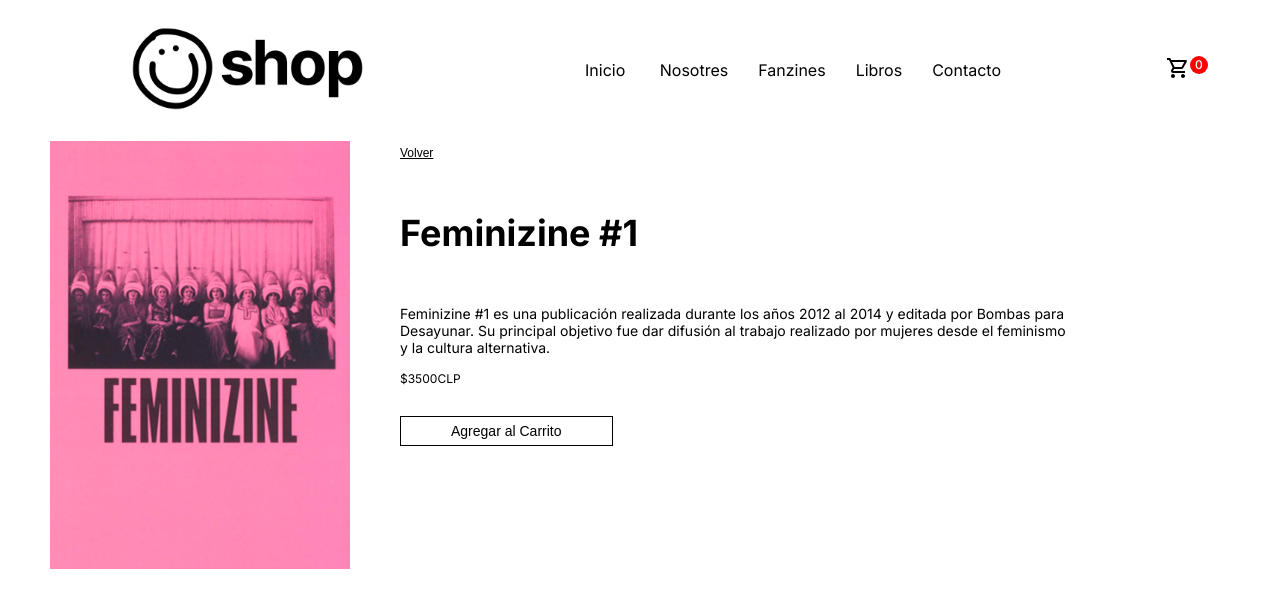
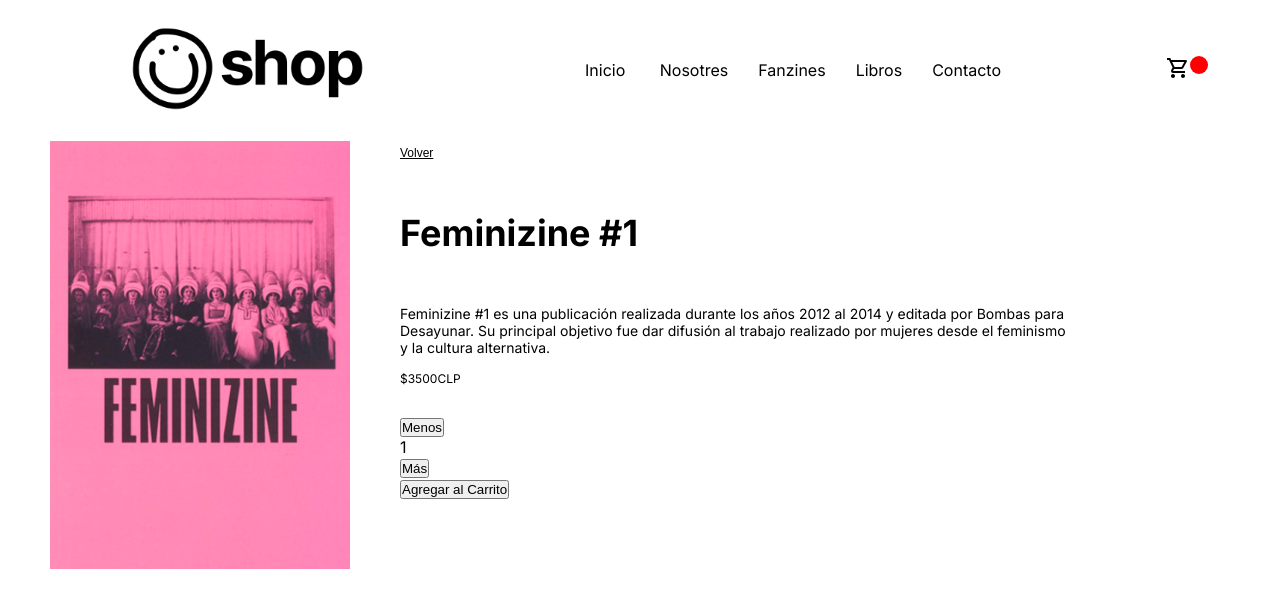
Before and after one commit to CamilaMaira/Ecommerce-CoderHouse, a React (Create React App) app in the folder ecommerce-coderhouse/: page /detail/1 in a window 1280 px wide. Shown: the top 608 px of the page. Built offline with nearby package versions, Linux system fonts and the light colour scheme.

Commit message:
add item con error :(

```diff
--- a/ecommerce-coderhouse/src/App.js
+++ b/ecommerce-coderhouse/src/App.js
@@ -5,21 +5,26 @@ import ItemDetailContainer from './components/ItemDetailContainer/ItemDetailCont
 import { BrowserRouter, Route, Routes } from 'react-router-dom';
 import './App.css';
 import './styles.css'
+import { CartProvider } from './context/CartContext';
 
 function App() {
   return (
     <div className="App">
+      <CartProvider>
         <BrowserRouter>
           <Navbar />
 
           <Routes>
           <Route path='/' element={<ItemListContainer />} />
+            <Route path='/nosotres' element={<h1>Nosotres</h1>} />
             <Route path='/shop' element={<ItemListContainer />} />
             <Route path='/category/:categoryId' element={<ItemListContainer />} />
             <Route path='/detail/:productId' element={<ItemDetailContainer />} />
+            <Route path='/contacto' element={<h1>contacto</h1>} />
+            <Route path='*' element={<h1>404 no encontrado</h1>} />
           </Routes>
         </BrowserRouter>
-
+      </CartProvider>
     </div>
   );
 }
--- a/ecommerce-coderhouse/src/components/CartWidget/CartWidget.js
+++ b/ecommerce-coderhouse/src/components/CartWidget/CartWidget.js
@@ -1,18 +1,22 @@
 import React from 'react';
 import './CartWidget.css';
 import ShoppingCart from '@mui/icons-material/ShoppingCartOutlined'
-import { useState } from 'react';
+import { useContext } from 'react';
+import { CartContext } from '../../context/CartContext';
 
 const CartWidget = () => {
 
-  const [contador, setContador] = useState(0);
+  const { totalQuantity } = useContext(CartContext)
+  //const quantity = getQuantity()
 
   return (
     <div className="cartwidgetmain-container">
-      <ShoppingCart onClick={() => setContador(contador + 1)}/>
-      <div className="badge">{contador}</div>
+      <ShoppingCart />
+      <div className="badge">
+        <p>{totalQuantity}</p>
+      </div>
     </div>
-  )
+  );
 }
 
-export default CartWidget;
+export default CartWidget
--- /dev/null
+++ b/ecommerce-coderhouse/src/components/ItemCount/ItemCount.js
@@ -0,0 +1,33 @@
+import React from 'react'
+import { useState } from 'react'
+
+const ItemCount = ({stock = 0, initial = 1, onAdd}) => {
+
+  const [quantity, setQuantity] = useState(initial)
+
+  const increment = () => {
+    for (var i = 0; i < 5; i++) {
+      setQuantity(valorPrev => valorPrev + 1 )
+    }
+  }
+
+  const decrement = () => {
+    if (quantity > 1) {
+      setQuantity(quantity - 1)
+    }
+  }
+  return(
+    <div>
+      <div>
+        <button onClick={decrement}>Menos</button>
+        <p>{quantity}</p>
+        <button onClick={increment}>Más</button>
+      </div>
+      <div>
+        <button onClick={() => onAdd(quantity)}>Agregar al Carrito</button>
+      </div>
+    </div>
+  )
+}
+
+export default ItemCount
--- a/ecommerce-coderhouse/src/components/ItemDetail/ItemDetail.js
+++ b/ecommerce-coderhouse/src/components/ItemDetail/ItemDetail.js
@@ -1,11 +1,21 @@
-import React from "react"
-import { Link, useNavigate } from "react-router-dom"
+import React, { useContext } from "react"
+import { Link } from "react-router-dom"
+import ItemCount from "../ItemCount/ItemCount"
+import { CartContext } from "../../context/CartContext"
 import './ItemDetail.css'
 
 //componente de visualización
-const ItemDetail = ({id, name, price, img, description }) => {
+const ItemDetail = ({id, name, price, img, description, category, stock }) => {
 
-  const navigate = useNavigate()
+  const { addItem } = useContext(CartContext)
+
+  const handleOnAdd = (quantity) => {
+    const productToAdd = {
+      id, name, price, quantity
+    }
+
+    addItem(productToAdd)
+  }
 
   return (
     <div  className="itemdetail-container">
@@ -17,10 +27,10 @@ const ItemDetail = ({id, name, price, img, description }) => {
           <p className="itemdetail-detail">{description}</p>
           <p className="itemdetail-price">${price}CLP</p>
 
-          <button className="add-button" onClick={() => navigate(`/`)}>Agregar al Carrito</button>
-
+          <footer>
+            <ItemCount onAdd={handleOnAdd} stock={stock} />
+          </footer>
         </div>
-
     </div>
   )
 }
--- a/ecommerce-coderhouse/src/components/ItemDetailContainer/ItemDetailContainer.js
+++ b/ecommerce-coderhouse/src/components/ItemDetailContainer/ItemDetailContainer.js
@@ -2,22 +2,36 @@ import React from "react";
 import { useState, useEffect } from "react";
 import { getProductById } from "../../asyncMock";
 import ItemDetail from "../ItemDetail/ItemDetail";
-import { useParams, useNavigate } from "react-router-dom";
+import { useParams } from "react-router-dom";
+import SkeletonItem from "../Skeleton/Skeleton";
 
-const ItemDetailContainer = () => {
-  const [product, setProduct] = useState([])
+const ItemDetailContainer = ({ setCart }) => {
+  const [product, setProduct] = useState()
+  const [loading, setLoading] = useState(true)
 
-  const navigate = useNavigate()
+  // const navigate = useNavigate()
 
   const { productId } = useParams()
 
 
+  // useEffect(() => {
+  //   getProductById(productId)
+  //   .then(product => {
+  //     setProduct(product)
+  //   })
+  // }, [])
+
   useEffect(() => {
-    getProductById(productId)
-    .then(product => {
-      setProduct(product)
+    getProductById(productId).then(response => {
+      setProduct(response)
+    }).finally(() => {
+      setLoading(false)
     })
-  }, [])
+  }, [productId])
+
+  if (loading) {
+    return <SkeletonItem />
+  }
 
   return (
     //tengo que recibir un objeto
--- a/ecommerce-coderhouse/src/components/ItemListContainer/ItemListContainer.js
+++ b/ecommerce-coderhouse/src/components/ItemListContainer/ItemListContainer.js
@@ -28,6 +28,8 @@ const ItemListContainer = () => {
     })
 }, [categoryId])
 
+
+
   if(loading){
     return (
       <div className='skeleton'>
--- a/ecommerce-coderhouse/src/components/Navbar/Navbar.js
+++ b/ecommerce-coderhouse/src/components/Navbar/Navbar.js
@@ -3,7 +3,6 @@ import './Navbar.css';
 import logo from "./assets/img/logo.png";
 import CartWidget from '../CartWidget/CartWidget'
 import { Link } from 'react-router-dom'
-import { Menu, MenuList, MenuItem} from '@mui/material';
 
 const Navbar = () => {
   return (
@@ -16,10 +15,10 @@ const Navbar = () => {
         </div>
           <div>
             <Link to ='/'>Inicio </Link>
-            <Link to ='/'>Nosotres</Link>
+            <Link to ='/nosotres'>Nosotres</Link>
             <Link to={'/category/fanzines'}>Fanzines</Link>
             <Link to={'/category/libros'}>Libros</Link>
-            <Link to ='/'>Contacto</Link>
+            <Link to ='/contacto'>Contacto</Link>
           </div>
             <CartWidget className="cart-widget" />
       </nav>
--- /dev/null
+++ b/ecommerce-coderhouse/src/context/CartContext.js
@@ -0,0 +1,60 @@
+
+import React, { useEffect } from "react"
+import { createContext, useState } from "react"
+
+export const CartContext = createContext({
+  cart: [],
+  totalQuantity: 0
+  }
+)
+
+export const CartProvider = ({ children }) => {
+
+  const [cart, setCart] = useState([])
+  const [totalQuantity, setTotalQuantity] = useState(0)
+  //console.log(totalQuantity)
+
+  console.log(cart)
+
+  useEffect(() => {
+    const totalQty = getQuantity()
+    setTotalQuantity(totalQty)
+ }, [cart])
+
+  const addItem = (productToAdd) => {
+    console.log('add Item Ok')
+    if(!IsInCart(productToAdd.id)) {
+      setCart([...cart, productToAdd])
+    } else {
+      console.log('ya esta en el carrito')
+    }
+  }
+
+  const IsInCart = (id) => {
+    return cart.some(prod => prod.id === id)
+  }
+
+  const removeItem = (id) => {
+    const cartWithoutItem = cart.filter(prod => prod.id !== id)
+    setCart(cartWithoutItem)
+  }
+
+  const getQuantity = () => {
+    let accu = 0
+
+    cart.forEach(prod => {
+      accu += prod.quantity
+    })
+
+    return accu
+  }
+
+  return(
+    <CartContext.Provider value={( cart, addItem, removeItem, totalQuantity)}>
+      {children}
+
+    </CartContext.Provider>
+
+
+    )
+}
```
Lines whose indentation alone changed are shown as unchanged.
